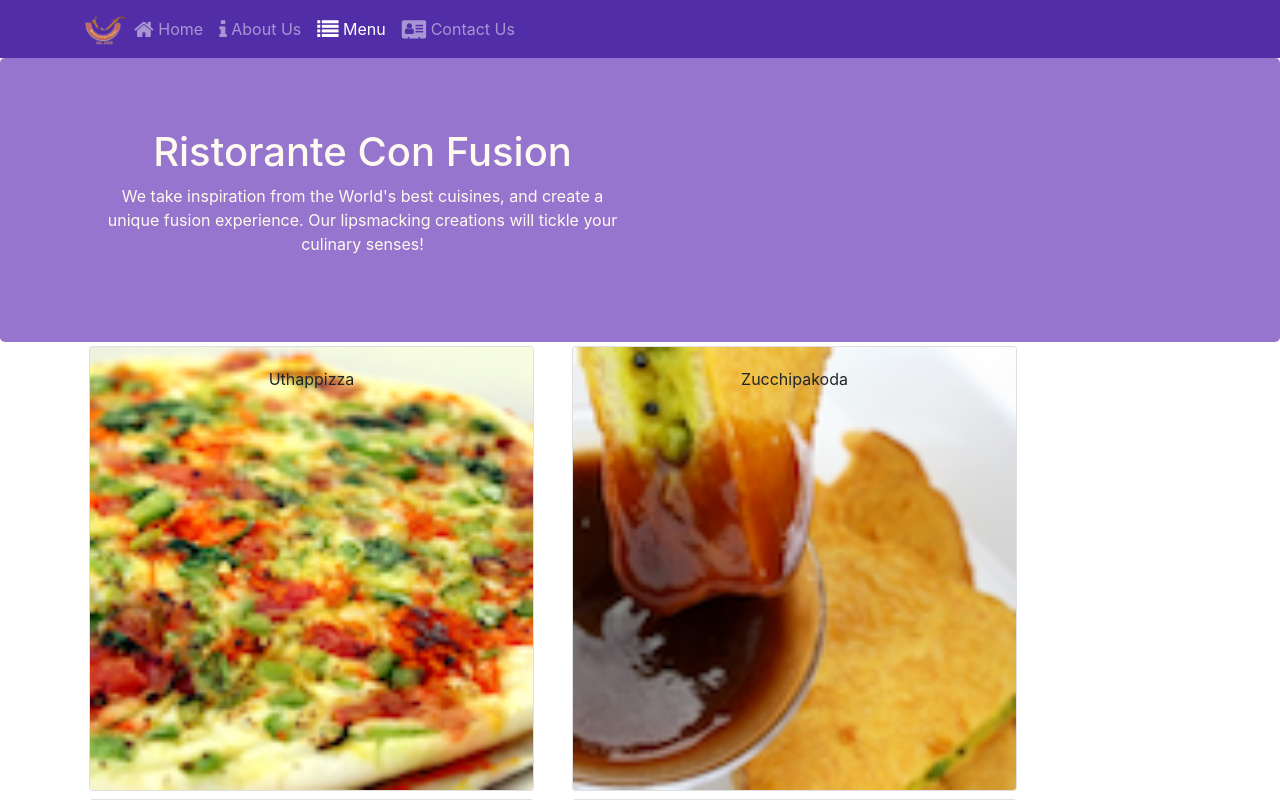
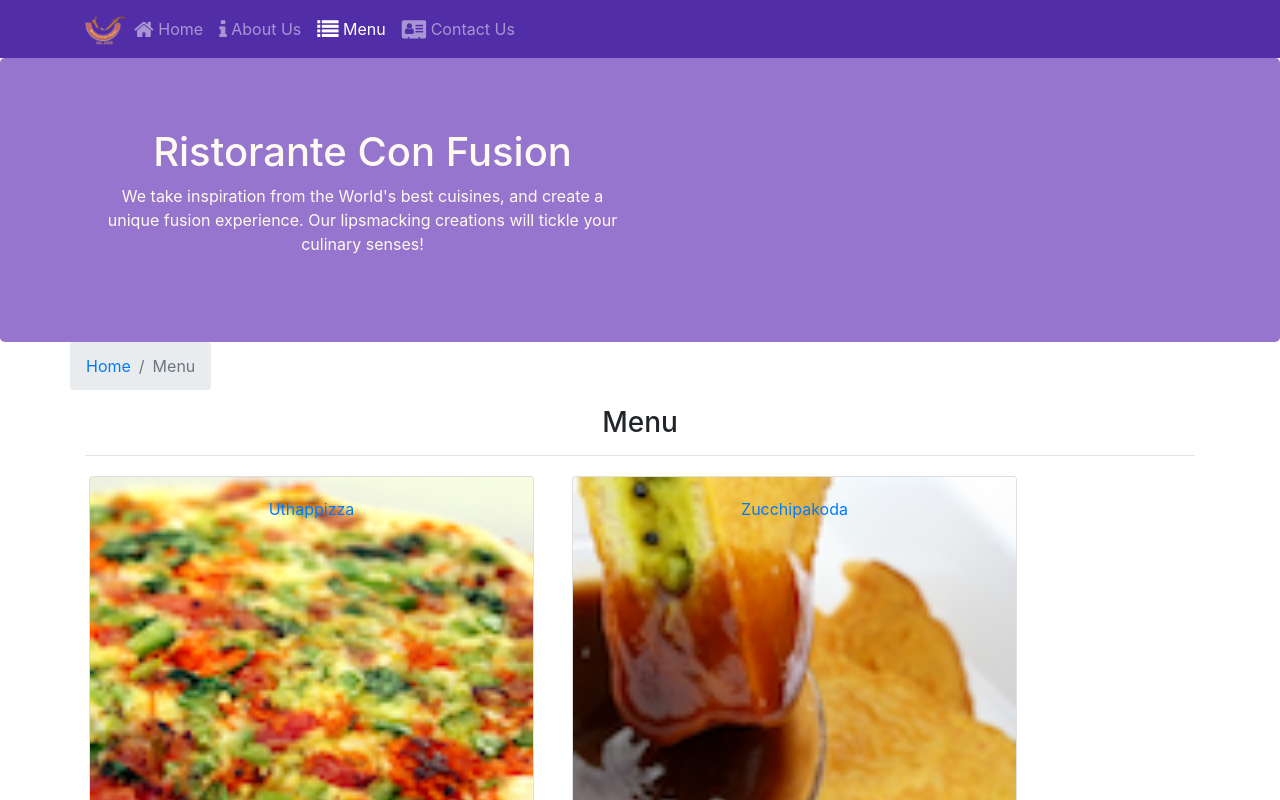
Before and after one commit to ikarthikng/react-app-confusion, a React (Create React App) app: page /menu in a window 1280 px wide. Shown: the top 800 px of the page. Built offline with nearby package versions, Linux system fonts and the light colour scheme.

Commit message:
Single page applications - part 2 - 09/17/2020

```diff
--- a/src/components/ContactComponent.js
+++ b/src/components/ContactComponent.js
@@ -1,8 +1,20 @@
 import React from 'react';
+import { Breadcrumb, BreadcrumbItem } from 'reactstrap';
+import { Link } from 'react-router-dom';
 
 function Contact(props) {
     return(
         <div className="container">
+            <div className="row">
+                <Breadcrumb>
+                    <BreadcrumbItem><Link to="'/home">Home</Link></BreadcrumbItem>
+                    <BreadcrumbItem active>Contact Us</BreadcrumbItem>
+                </Breadcrumb>
+                <div className="col-12">
+                    <h3>Contact Us</h3>
+                    <hr></hr>
+                </div>
+            </div>
             <div className="row row-content">
                 <div className="col-12">
                 <h3>Location Information</h3>
--- a/src/components/DishDetailComponent.js
+++ b/src/components/DishDetailComponent.js
@@ -1,16 +1,19 @@
 import React from 'react';
-import { Card, CardImg, CardText, CardBody, CardTitle } from 'reactstrap';
+import { Card, CardImg, CardText, CardBody, CardTitle, Breadcrumb, BreadcrumbItem } from 'reactstrap';
+import { Link } from 'react-router-dom';
 
 function RenderDish({dish}) {
     if (dish != null) {
         return(
-            <Card className="col-12 col-md-5 m-1">
+            <div className="col-12 col-md-5 m-1">
+                <Card>
                     <CardImg top src={dish.image} alt={dish.name} />
                     <CardBody>
                         <CardTitle>{dish.name}</CardTitle>
                         <CardText>{dish.description}</CardText>
                     </CardBody>
                 </Card>
+            </div>
         );
     } else {
         return(
@@ -19,14 +22,12 @@ function RenderDish({dish}) {
     }
 }
 
-function RenderComments({dish}) {
-    if(dish != null){
-        if(dish.comments != null){
-            if (dish.comments.length !== 0) {
+function RenderComments({comments}) {
+    if(comments != null){
         return (
             <div className="col-12 col-md-5 m-1">
                 <h4>Comments</h4>
-                        {dish.comments.map(comment => (
+                {comments.map(comment => (
                     <ul className="list-unstyled">
                         <li>
                             <p>{comment.comment}</p>
@@ -37,16 +38,6 @@ function RenderComments({dish}) {
                 )}
             </div>
         );
-            } else {
-                return (
-                    <div></div>
-                );
-            }
-        }
-    } else {
-        return (
-            <div></div>
-        )
     }
 }
 
@@ -54,8 +45,18 @@ const DishDetail = (props) => {
     return (
         <div className="container">
             <div className="row">
+                <Breadcrumb>
+                    <BreadcrumbItem><Link to="'/menu">Menu</Link></BreadcrumbItem>
+                    <BreadcrumbItem active>{props.dish.name}</BreadcrumbItem>
+                </Breadcrumb>
+                <div className="col-12">
+                    <h3>{props.dish.name}</h3>
+                    <hr></hr>
+                </div>
+            </div>
+            <div className="row">
                 <RenderDish dish={props.dish}/>
-                <RenderComments dish={props.dish}/>
+                <RenderComments comments={props.comments}/>
             </div>
         </div>
     )
--- a/src/components/MainComponent.js
+++ b/src/components/MainComponent.js
@@ -3,6 +3,7 @@ import Header from './HeaderComponent';
 import Footer from './FooterComponent';
 import Home from './HomeComponent';
 import Menu from './MenuComponent';
+import DishDetail from './DishDetailComponent';
 import Contact from './ContactComponent';
 import { DISHES } from '../shared/dishes';
 import { COMMENTS } from '../shared/comments';
@@ -33,12 +34,21 @@ class Main extends Component {
             );
         }
 
+        const DishWithId = ({match}) => {
+            return (
+                <DishDetail dish={this.state.dishes.filter((dish) => dish.id === parseInt(match.params.dishId, 10))[0]}
+                    comments={this.state.comments.filter((comment) => comment.dishId === parseInt(match.params.dishId, 10))}
+                />
+            );
+        }
+
 		return (
 			<div>
                 <Header />
                 <Switch>
                     <Route path="/home" component={HomePage} />
                     <Route exact path="/menu" component={() => <Menu dishes={this.state.dishes}/>} />
+                    <Route path="/menu/:dishId" component={DishWithId} />
                     <Route exact path="/contactus" component={Contact} />
                     <Redirect to="/home" />
                 </Switch>
--- a/src/components/MenuComponent.js
+++ b/src/components/MenuComponent.js
@@ -1,13 +1,16 @@
 import React from 'react';
-import { Card, CardImg, CardImgOverlay, CardTitle } from 'reactstrap';
+import { Card, CardImg, CardImgOverlay, CardTitle, Breadcrumb, BreadcrumbItem } from 'reactstrap';
+import { Link } from 'react-router-dom';
 
 function RenderMenuItem({ dish, onClick }){
     return(
-        <Card onClick={ () => onClick(dish.id) }>
-            <CardImg width="100%" src={dish.image} alt={dish.name} />
-            <CardImgOverlay>
-                <CardTitle heading>{dish.name}</CardTitle>
-            </CardImgOverlay>
+        <Card>
+            <Link to={`/menu/${dish.id}`}>
+                <CardImg width="100%" src={dish.image} alt={dish.name} />
+                <CardImgOverlay>
+                    <CardTitle heading>{dish.name}</CardTitle>
+                </CardImgOverlay>
+            </Link>
         </Card>
     )
 }
@@ -16,13 +19,23 @@ const Menu = (props) => {
     const menu = props.dishes.map((dish) => {
         return (
             <div key={dish.id} className="col-12 col-md-5 m-1">
-                <RenderMenuItem dish={dish} onClick={props.onClick}/>
+                <RenderMenuItem dish={dish}/>
             </div>
         );
     });
 
     return(
         <div className="container">
+            <div className="row">
+                <Breadcrumb>
+                    <BreadcrumbItem><Link to="'/home">Home</Link></BreadcrumbItem>
+                    <BreadcrumbItem active>Menu</BreadcrumbItem>
+                </Breadcrumb>
+                <div className="col-12">
+                    <h3>Menu</h3>
+                    <hr></hr>
+                </div>
+            </div>
             <div className="row">
                 {menu}
             </div>
```
Lines whose indentation alone changed are shown as unchanged.
